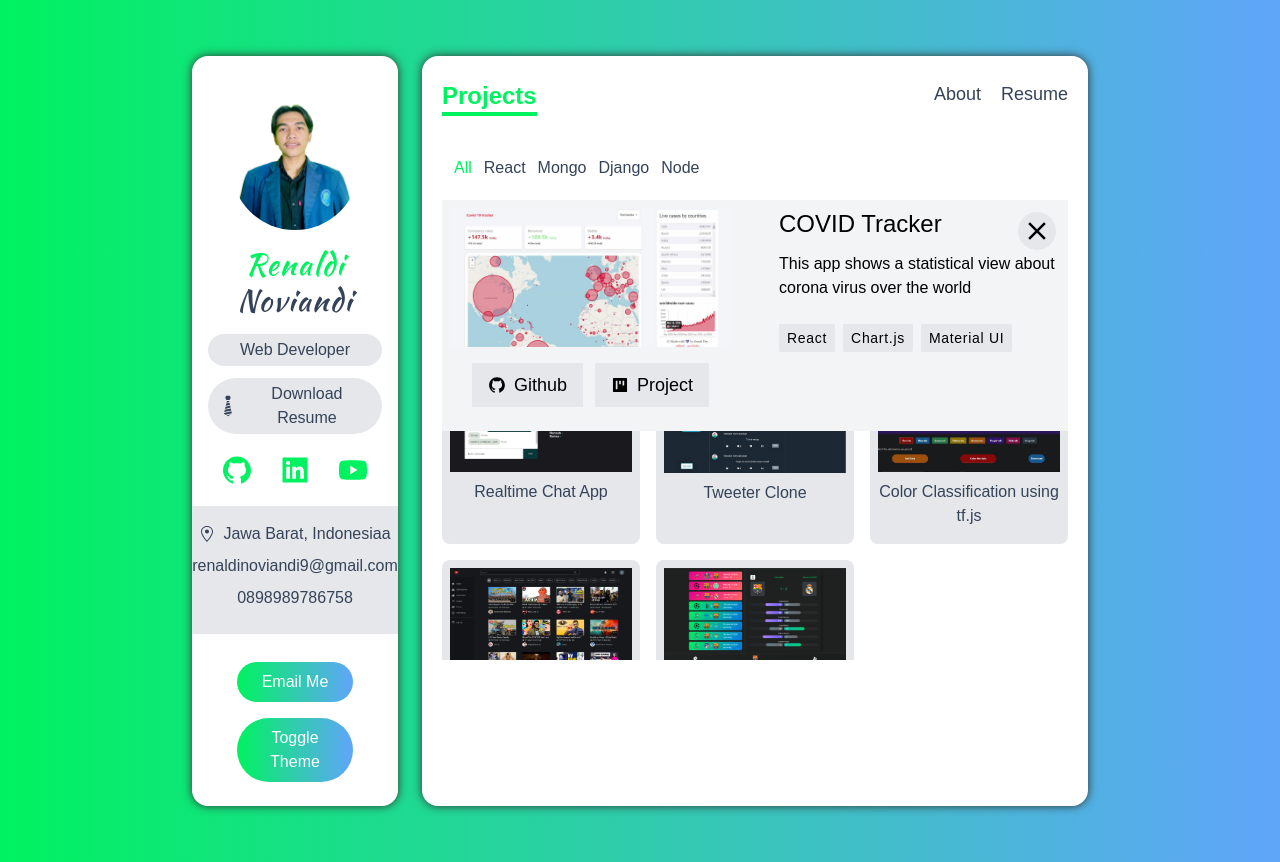
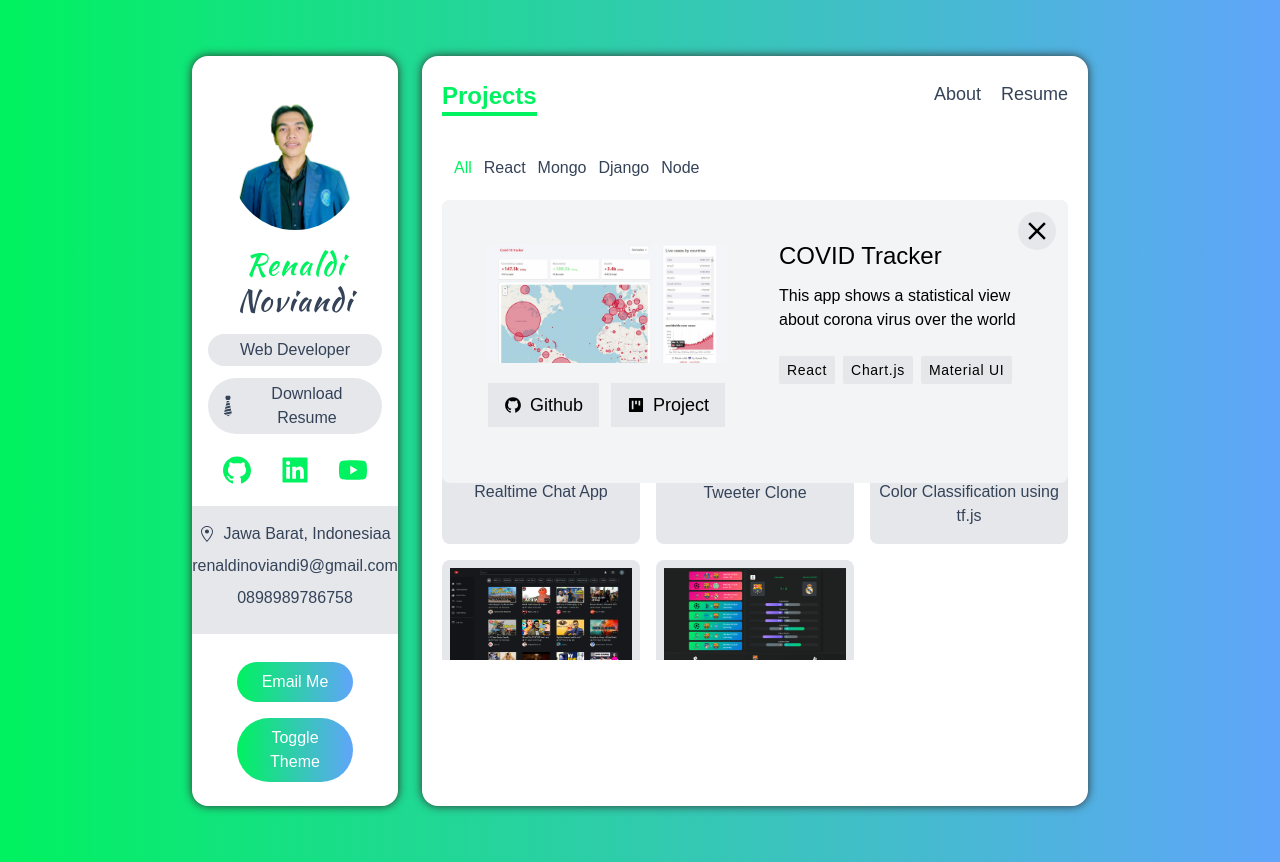
Before and after one commit to renaldin/portfolio-next-tsx, a Next.js app: page /projects in a window 1280 px wide. Both pictures are taken after a click on the picture 541 px from the left and 253 px from the top of the page. Built offline with nearby package versions, Linux system fonts and the light colour scheme.

Commit message:
add scrollbar design and modal

```diff
--- a/animations.ts
+++ b/animations.ts
@@ -18,3 +18,23 @@ export const stagger = {
         }
     },
 }
+
+export const routeAnimation = {
+    initial: {
+        opacity: 0
+    },
+    animate: {
+        opacity: 1,
+        transition: {
+            delay: 0.1,
+            duration: 0.1
+        }
+    },
+    exit: {
+        opacity: 0,
+        transition: {
+            delay: 0.1,
+            ease: "easeInOut"
+        }
+    }
+}
--- a/components/ProjectCard.tsx
+++ b/components/ProjectCard.tsx
@@ -3,51 +3,57 @@ import { AiFillGithub, AiFillProject } from "react-icons/ai"
 import { MdClose } from "react-icons/md"
 import { IProject } from "../type"
 import Image from "next/image"
+import { motion } from 'framer-motion'
+import { fadeInUp, stagger } from "../animations"
 
 const ProjectCard: FunctionComponent<{
-    project: IProject
+    project: IProject,
+    showDetail: null | number,
+    setShowDetail: (id: null | number) => void
 }> = ({
     project: {
-        name, image_path, category, deployed_url, description, github_url, key_techs
-    }
+        id, name, image_path, category, deployed_url, description, github_url, key_techs
+    },
+    showDetail,
+    setShowDetail
 }) => {
-
-        const [showDetail, setShowDetail] = useState(false)
 
         return (
             <div>
-                <Image src={image_path} alt={name} className="cursor-pointer" onClick={() => setShowDetail(true)} layout="responsive" height='150' width='300' />
+                <Image src={image_path} alt={name} className="cursor-pointer" onClick={() => setShowDetail(id)} layout="responsive" height='150' width='300' />
                 {/* <img src={image_path} alt={name} className="cursor-pointer" onClick={() => setShowDetail(true)} /> */}
                 <p className="my-2 text-center">{name}</p>
 
-                {showDetail && (
-                    <div className="grid md:grid-cols-2 absolute top-0 left-0 z-10 h-auto w-full gap-x-12 text-black bg-gray-100 dark:text-white dark:bg-dark-100 p-2">
-                        <div>
+                {showDetail === id && (
+                    <div className="grid md:grid-cols-2 absolute top-0 left-0 z-10 h-auto w-full gap-x-12 text-black bg-gray-100 dark:text-white dark:bg-dark-100 p-2 md:p-10 rounded-lg">
+                        <motion.div variants={stagger} initial="initial" animate="animate">
                             {/* <img src={image_path} alt={name} className="cursor-pointer" /> */}
-                            <Image src={image_path} alt={name} layout="responsive" height='150' width='300' />
-                            <div className="flex justify-center my-4 space-x-3">
+                            <motion.div variants={fadeInUp} className="border-4 border-gray-100">
+                                <Image src={image_path} alt={name} layout="responsive" height='150' width='300' />
+                            </motion.div>
+                            <motion.div variants={fadeInUp} className="flex justify-center my-4 space-x-3">
                                 <a href={github_url} className="flex items-center px-4 py-2 space-x-2 text-lg bg-gray-200 dark:bg-dark-200">
                                     <AiFillGithub /> <span>Github</span>
                                 </a>
                                 <a href={deployed_url} className="flex items-center px-4 py-2 space-x-2 text-lg bg-gray-200 dark:bg-dark-200">
                                     <AiFillProject /> <span>Project</span>
                                 </a>
-                            </div>
-                        </div>
+                            </motion.div>
+                        </motion.div>
 
-                        <div>
-                            <h2 className="mb-3 text-xl font-medium md:text-2xl">{name}</h2>
-                            <h3 className="mb-3 font-medium">{description}</h3>
-                            <div className="flex flex-wrap mt-5 space-x-2 text-sm tracking-wider">
+                        <motion.div variants={stagger} initial="initial" animate="animate">
+                            <motion.h2 variants={fadeInUp} className="mb-3 text-xl font-medium md:text-2xl">{name}</motion.h2>
+                            <motion.h3 variants={fadeInUp} className="mb-3 font-medium">{description}</motion.h3>
+                            <motion.div variants={fadeInUp} className="flex flex-wrap mt-5 space-x-2 text-sm tracking-wider">
                                 {key_techs.map(tech =>
                                     <span key={tech} className='px-2 py-1 my-1 bg-gray-200 dark:bg-dark-200 rounded-sm'>
                                         {tech}
                                     </span>
                                 )}
-                            </div>
-                        </div>
+                            </motion.div>
+                        </motion.div>
 
-                        <button onClick={() => setShowDetail(false)} className="absolute top-3 right-3 p-1 rounded-full focus:outline-none bg-gray-200 dark:bg-dark-200">
+                        <button onClick={() => setShowDetail(null)} className="absolute top-3 right-3 p-1 rounded-full focus:outline-none bg-gray-200 dark:bg-dark-200">
                             <MdClose size={30} />
                         </button>
                     </div>
--- a/data.ts
+++ b/data.ts
@@ -102,6 +102,7 @@ export const tools: ISkill[] = [
 
 export const projects: IProject[] = [
     {
+        id: 1,
         name: "COVID Tracker",
         description:
             "This app shows a statistical view about corona virus over the world",
@@ -112,6 +113,7 @@ export const projects: IProject[] = [
         key_techs: ["React", "Chart.js", "Material UI"],
     },
     {
+        id: 2,
         name: "Algorithm Visualizer",
         image_path: "/images/algoVisual.png",
         deployed_url: "https://visual-algorithm.web.app/",
@@ -123,6 +125,7 @@ export const projects: IProject[] = [
     },
 
     {
+        id: 3,
         name: "Dev Talks",
         image_path: "/images/dev.jpg",
         deployed_url: "https://dev-talks.herokuapp.com/",
@@ -142,6 +145,7 @@ export const projects: IProject[] = [
     },
 
     {
+        id: 4,
         name: "Realtime Chat App",
         image_path: "/images/chatapp.jpg",
         deployed_url: "https://sumit-chat.netlify.app/",
@@ -153,6 +157,7 @@ export const projects: IProject[] = [
     },
 
     {
+        id: 5,
         name: "Tweeter Clone",
         image_path: "/images/tweetme.jpg",
         deployed_url: "http://sumaxtweetme.pythonanywhere.com/",
@@ -164,6 +169,7 @@ export const projects: IProject[] = [
     },
 
     {
+        id: 6,
         name: "Color Classification using tf.js",
         image_path: "/images/color.jpg",
         deployed_url: "!#",
@@ -174,6 +180,7 @@ export const projects: IProject[] = [
         key_techs: ["Express", "TensorFlow.js", "Vanilla js"],
     },
     {
+        id: 7,
         name: "YouTube using YouTube ",
         image_path: "/images/youtubeClone.png",
         deployed_url: "https://not-utube.web.app/",
@@ -191,6 +198,7 @@ export const projects: IProject[] = [
         ],
     },
     {
+        id: 8,
         name: "Football App",
         image_path: "/images/football.png",
         deployed_url: "https://o-my-goal.web.app/",
--- a/pages/index.tsx
+++ b/pages/index.tsx
@@ -2,11 +2,11 @@
 import { services } from "../data"
 import ServiceCard from "../components/ServiceCard"
 import { motion } from 'framer-motion'
-import { fadeInUp, stagger } from "../animations"
+import { fadeInUp, routeAnimation, stagger } from "../animations"
 
 const index = () => {
   return (
-    <div className="flex flex-col px-6 pt-1 flex-grow">
+    <motion.div variants={routeAnimation} initial="initial" animate="animate" exit="exit" className="flex flex-col px-6 pt-1 flex-grow">
       <h5 className="my-3 font-medium">
         Lorem ipsum dolor sit amet, consectetur adipisicing elit. Consectetur officiis, temporibus voluptatibus possimus tempora ex maxime. Exercitationem rerum, beatae odio omnis at qui, iste cum ipsum voluptates nulla ex natus. Lorem ipsum, dolor sit amet consectetur adipisicing elit. Cumque, commodi?
       </h5>
@@ -22,7 +22,7 @@ const index = () => {
           }
         </motion.div>
       </div>
-    </div>
+    </motion.div>
   )
 }
 
--- a/pages/projects.tsx
+++ b/pages/projects.tsx
@@ -4,11 +4,13 @@ import ProjectsNavbar from "../components/ProjectsNavbar"
 import { projects as projectsData } from "../data"
 import { Category } from "../type"
 import { motion } from 'framer-motion'
-import { fadeInUp, stagger } from "../animations"
+import { fadeInUp, routeAnimation, stagger } from "../animations"
 
 const Projects = () => {
     const [projects, setProjects] = useState(projectsData)
     const [active, setActive] = useState('all')
+
+    const [showDetail, setShowDetail] = useState<number | null>(null)
 
     const handlerFilterCategory = (category: Category | 'all') => {
         if (category === 'all') {
@@ -23,19 +25,19 @@ const Projects = () => {
     }
 
     return (
-        <div className="px-5 py-2 overflow-y-scroll" style={{ height: '65vh' }}>
+        <motion.div variants={routeAnimation} initial="initial" animate="animate" exit="exit" className="px-5 py-2 overflow-y-scroll" style={{ height: '65vh' }}>
             <ProjectsNavbar handlerFilterCategory={handlerFilterCategory} active={active} />
 
             <motion.div variants={stagger} initial="initial" animate="animate" className="grid grid-cols-12 gap-4 my-3 relative">
                 {
                     projects.map(project => (
                         <motion.div variants={fadeInUp} className="col-span-12 sm:col-span-6 lg:col-span-4 p-2 bg-gray-200 dark:bg-dark-200 rounded-lg" key={project.name}>
-                            <ProjectCard project={project} />
+                            <ProjectCard project={project} showDetail={showDetail} setShowDetail={setShowDetail} />
                         </motion.div>
                     ))
                 }
             </motion.div>
-        </div>
+        </motion.div>
     )
 }
 
--- a/pages/resume.tsx
+++ b/pages/resume.tsx
@@ -1,12 +1,12 @@
 import Bar from "../components/Bar"
 import { languages, tools } from "../data"
 import { motion } from 'framer-motion'
-import { fadeInUp } from "../animations"
+import { fadeInUp, routeAnimation } from "../animations"
 
 const resume = () => {
 
     return (
-        <div className="px-6 py-2">
+        <motion.div variants={routeAnimation} initial="initial" animate="animate" exit="exit" className="px-6 py-2">
             {/* education & exp */}
 
             <div className="grid gap-6 md:grid-cols-2">
@@ -52,7 +52,7 @@ const resume = () => {
                     </div>
                 </div>
             </div>
-        </div>
+        </motion.div>
     )
 }
 
--- a/styles/globals.css
+++ b/styles/globals.css
@@ -7,3 +7,12 @@ body {
     font-family: sans-serif;
     color: #354358;
 }
+
+::-webkit-scrollbar-thumb {
+    background-image: linear-gradient(to right bottom, #00f266, #0575e6);
+}
+
+::-webkit-scrollbar {
+    width: 8px;
+    height: 0px;
+}
--- a/type.ts
+++ b/type.ts
@@ -13,6 +13,7 @@ export interface ISkill {
 }
 
 export interface IProject {
+    id: number,
     name: string,
     description: string,
     image_path: string,
```
Also changed, not shown: pages/_app.tsx (+6 -2 lines).
